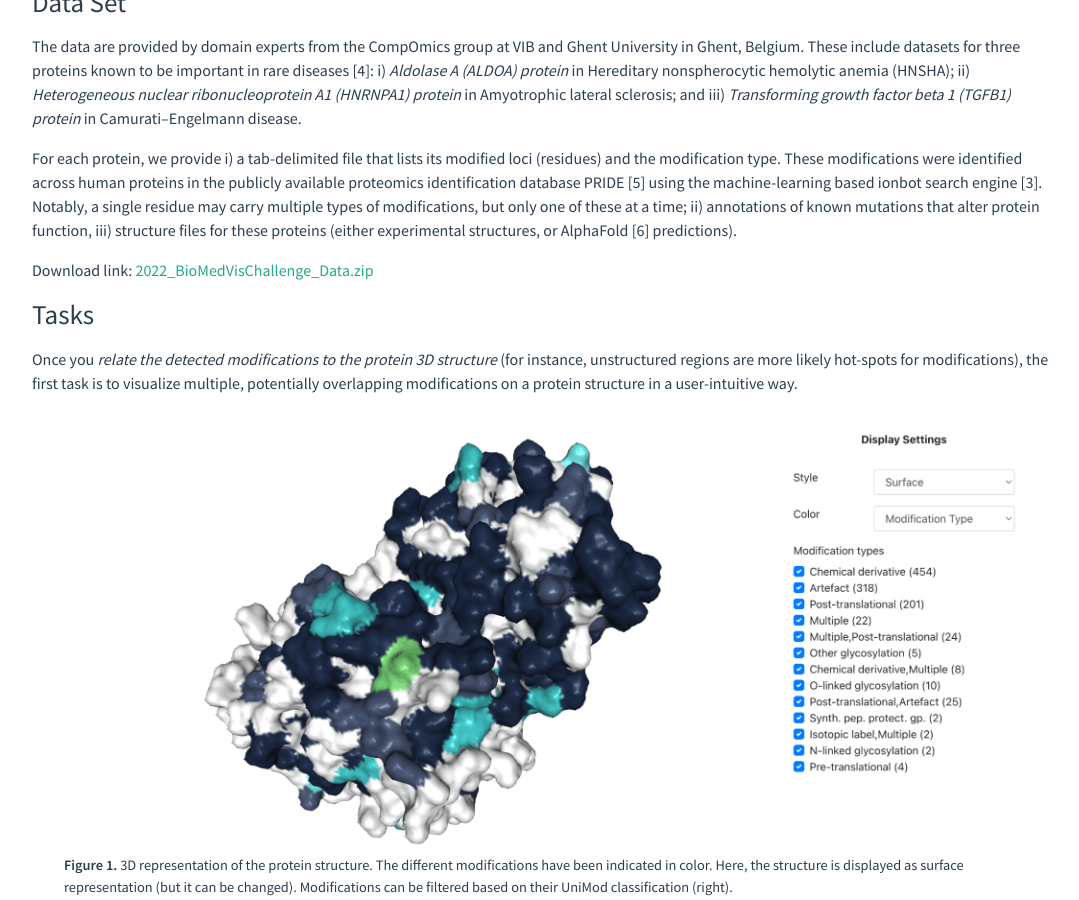
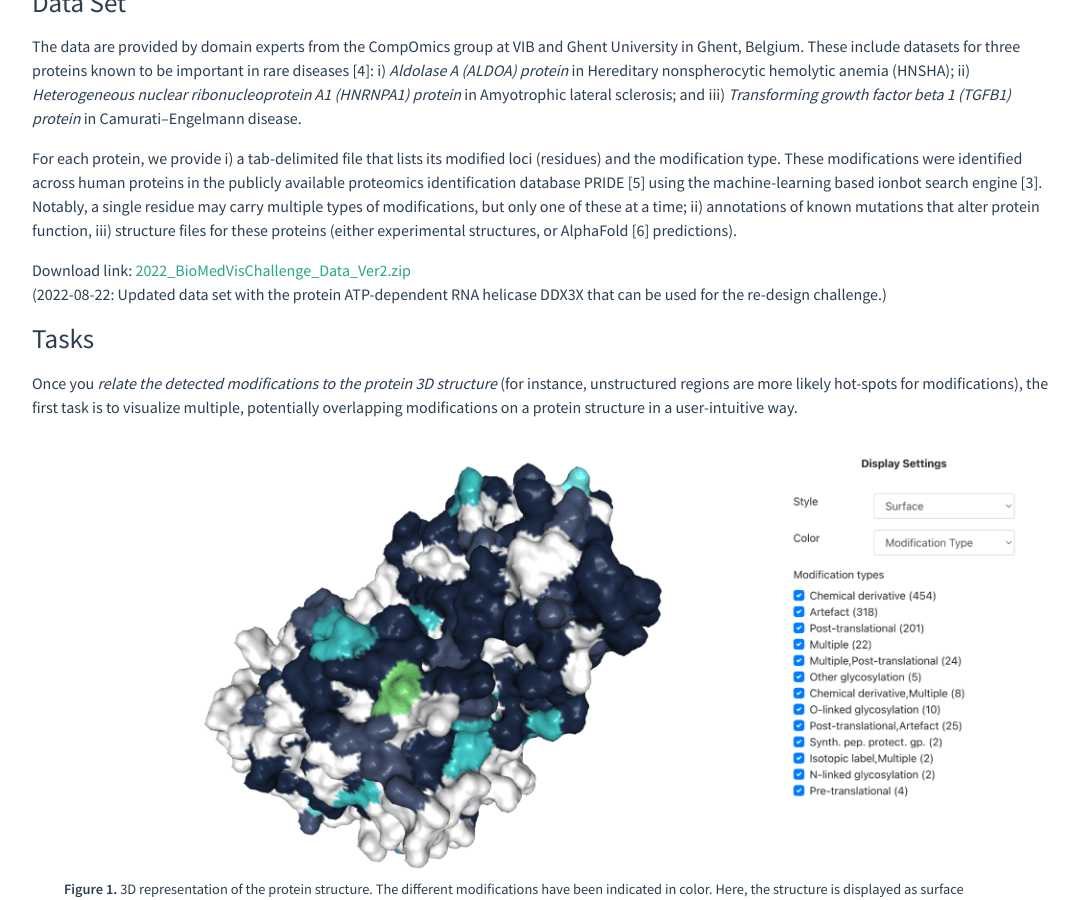
Before and after one commit to foreveremain/2024, a Jekyll site: the page built from biovis_challenge.md, in a window 1280 px wide and 900 px high, scrolled down 812 px. Shown: the whole window, without its empty margins (96-1175 px from the left). Built offline with Jekyll 4.4.1, drawn with Linux system fonts in a browser that asks for light colours.

Commit message:
update biomedvis data

```diff
--- a/biovis_challenge.md
+++ b/biovis_challenge.md
@@ -63,7 +63,9 @@ at a time; ii) annotations of known mutations that alter protein
 function, iii) structure files for these proteins (either experimental
 structures, or AlphaFold \[6\] predictions).
 
-Download link: [2022_BioMedVisChallenge_Data.zip]({{ site.baseurl }}/data/2022_BioMedVisChallenge_Data.zip)
+Download link: [2022_BioMedVisChallenge_Data_Ver2.zip]({{ site.baseurl }}/data/2022_BioMedVisChallenge_Data_Ver2.zip)
+(2022-08-22: Updated data set with the protein ATP-dependent RNA helicase DDX3X that can be used for the re-design
+challenge.)
 
 ### Tasks
 
```
Also changed, not shown: 1 other file.
